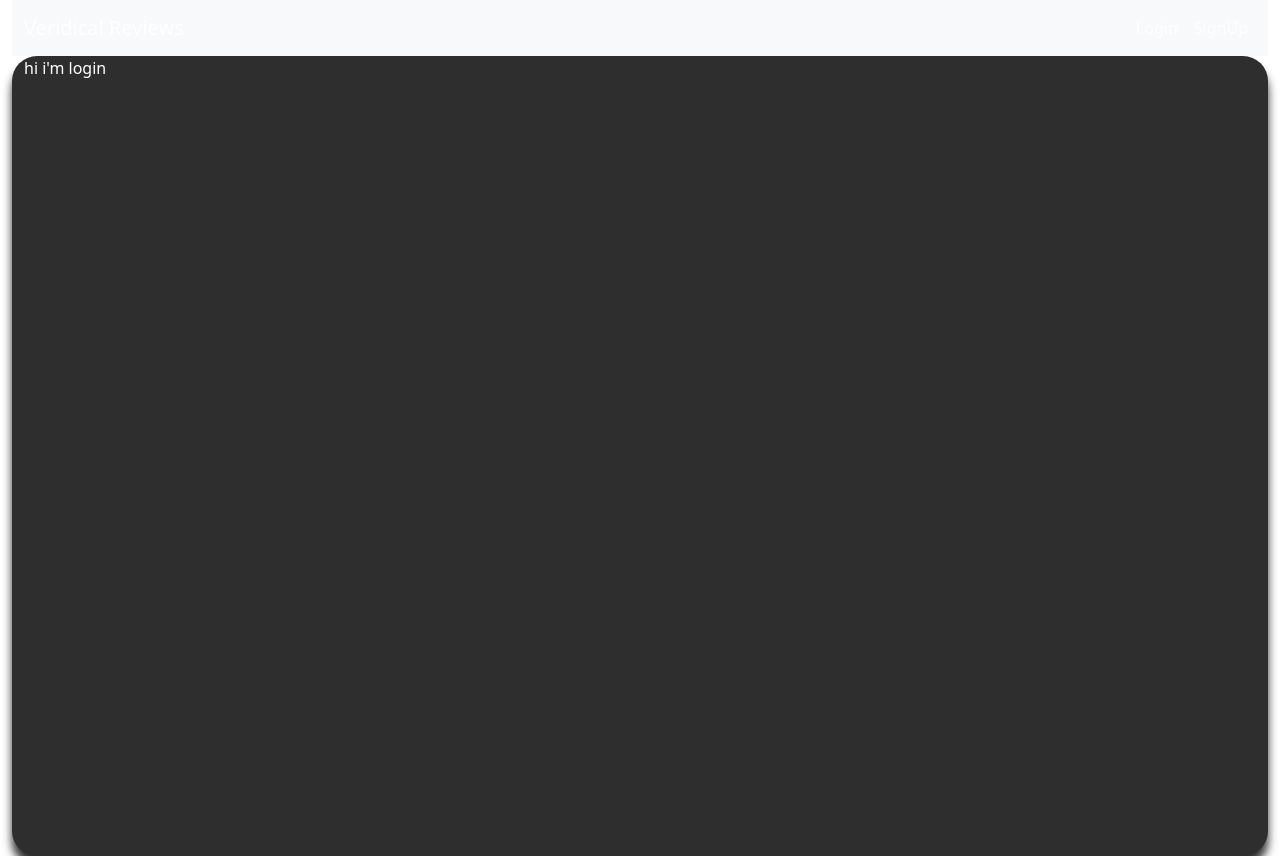
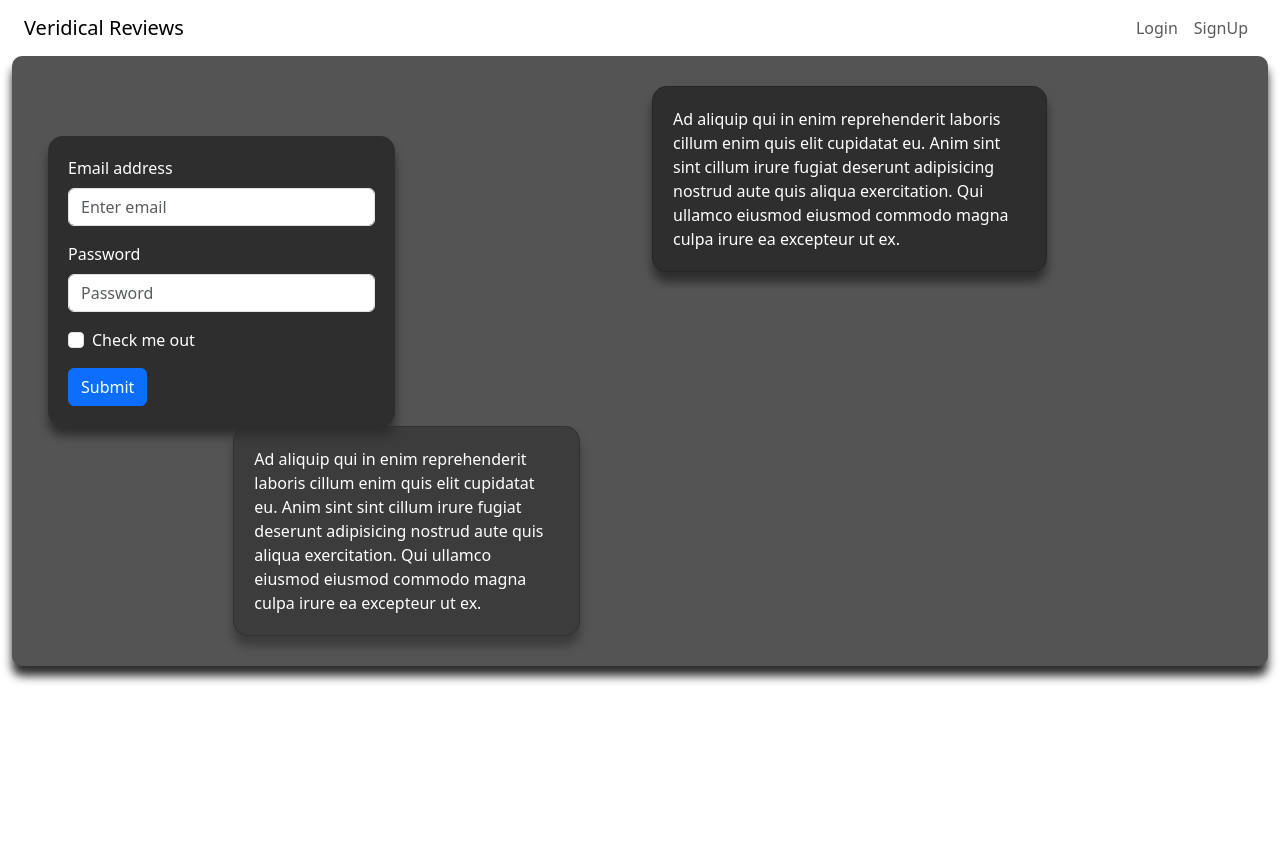
Before and after one commit to BharathReddyA/VReviewer, a React (Create React App) app: page /Login in a window 1280 px wide. After the commit the page ends 800 px from the top, so only its background shows below. Built offline with nearby package versions, Linux system fonts and the light colour scheme.

Commit message:
login, signup, and nav pages modified with diff styles.

```diff
--- a/src/Assets/Style.css
+++ b/src/Assets/Style.css
@@ -7,24 +7,67 @@
   min-width: 400px;
 }
 
-.signupPage{
+.signupPage {
   background-color: #545454;
+  border-radius: 10px;
+  box-shadow: 0px 10px 10px 0px #2e2e2e;
+  margin-bottom: 10px
 }
+
+.gap {
+  padding: 15px;
+}
+
+.gridViewContainer {
+  display: grid;
+  grid-template-columns: 1fr 1fr 1fr;
+  grid-template-rows: 1fr 1fr;
+  /* gap: 20px; */
+}
+
 .signupForm {
   color: #ffffff;
   background-color: #2e2e2e;
-  min-height: 670px;
-  border-top-right-radius: 25px;
-  border-top-left-radius: 25px;
+  border-radius: 15px;
   box-shadow: 0px 10px 10px 0px #2e2e2e;
-  max-width: 500px;
+  max-width: 100%;
   padding: 20px;
+}
+
+.gridOne {
+  grid-area: 1 / 1 / 3 / 2;
+  z-index: 5;
+}
+
+.gridTwo {
+  grid-area: 1 / 3 / 3 / 4;
+  z-index: 1;
+}
+
+.socialButtonsCard{
+  background-color: #3c3c3c !important;
+  color: #ffffff !important;
+  border-radius: 15px !important;
+  padding: 20px !important;
+  box-shadow: 0px 10px 10px 0px #3c3c3c;
+}
+
+.signupContentCard {
+  background-color: #2e2e2e !important;
+  color: #ffffff !important;
+  border-radius: 15px !important;
+  padding: 20px !important;
+  box-shadow: 0px 10px 10px 0px #2e2e2e;
 }
 
 .formCenter {
   margin-top: 50px;
 }
 
-.formRowGap{
+.formRowGap {
   margin-bottom: 10px;
 }
+
+.navbarStyle {
+  background-color: #ffffff !important;
+}
--- a/src/Screens/Login.js
+++ b/src/Screens/Login.js
@@ -1,13 +1,106 @@
-import React from "react";
-import Container from "react-bootstrap/esm/Container";
+import React, { useState } from "react";
+import Container from "react-bootstrap/Container";
+import { Row, Col, Form, Button, Card } from "react-bootstrap";
 import "../Assets/Style.css";
 
-export default function Login() {
+const Login = () => {
+  const [formData, setFormData] = useState({
+    email: "",
+    password: "",
+  });
+
+  const handleChange = (e) => {
+    const { name, value } = e.target;
+    setFormData({
+      ...formData,
+      [name]: value,
+    });
+  };
+
+  const handleSubmit = (e) => {
+    e.preventDefault();
+    // Add your logic for form submission here
+    console.log("Form submitted:", formData);
+  };
+
   return (
-    <div>
-      <Container fluid className="loginForm">
-        hi i'm login
-      </Container>
-    </div>
+    <Container fluid className="signupPage">
+      <div className="gap"></div>
+      <Row>
+        <Col lg={6}>
+          <Container fluid>
+            <Container>
+              <Row className="gridViewContainer">
+                <Row>
+                  <Col lg={8} className="gridOne">
+                    <Form
+                      onSubmit={handleSubmit}
+                      className="formCenter signupForm"
+                    >
+                      <Form.Group className="mb-3" controlId="formBasicEmail">
+                        <Form.Label>Email address</Form.Label>
+                        <Form.Control
+                          value={formData.email}
+                          onChange={handleChange}
+                          type="email"
+                          placeholder="Enter email"
+                          name="email"
+                        />
+                      </Form.Group>
+                      <Form.Group
+                        className="mb-3"
+                        controlId="formBasicPassword"
+                      >
+                        <Form.Label>Password</Form.Label>
+                        <Form.Control
+                          value={formData.password}
+                          onChange={handleChange}
+                          type="password"
+                          placeholder="Password"
+                          name="password"
+                        />
+                      </Form.Group>
+                      <Form.Group
+                        className="mb-3"
+                        controlId="formBasicCheckbox"
+                      >
+                        <Form.Check type="checkbox" label="Check me out" />
+                      </Form.Group>
+                      <Button variant="primary" type="submit">
+                        Submit
+                      </Button>
+                    </Form>
+                  </Col>
+                </Row>
+                <Row>
+                  <Col lg={4}></Col>
+                  <Col lg={8} className="gridTwo">
+                    <Card className="socialButtonsCard">
+                      Ad aliquip qui in enim reprehenderit laboris cillum enim
+                      quis elit cupidatat eu. Anim sint sint cillum irure fugiat
+                      deserunt adipisicing nostrud aute quis aliqua
+                      exercitation. Qui ullamco eiusmod eiusmod commodo magna
+                      culpa irure ea excepteur ut ex.
+                    </Card>
+                  </Col>
+                </Row>
+              </Row>
+            </Container>
+          </Container>
+        </Col>
+        {/* <Col lg={2}></Col> */}
+        <Col lg={4}>
+          <Card className="signupContentCard">
+            Ad aliquip qui in enim reprehenderit laboris cillum enim quis elit
+            cupidatat eu. Anim sint sint cillum irure fugiat deserunt
+            adipisicing nostrud aute quis aliqua exercitation. Qui ullamco
+            eiusmod eiusmod commodo magna culpa irure ea excepteur ut ex.
+          </Card>
+        </Col>
+      </Row>
+      <div className="gap"></div>
+    </Container>
   );
-}
+};
+
+export default Login;
--- a/src/Screens/SignUp.js
+++ b/src/Screens/SignUp.js
@@ -1,6 +1,6 @@
 import React, { useState } from "react";
 import Container from "react-bootstrap/Container";
-import { Row, Col, Form, Button } from "react-bootstrap";
+import { Row, Col, Form, Button, Card } from "react-bootstrap";
 import "../Assets/Style.css";
 
 const SignUp = () => {
@@ -28,13 +28,18 @@ const SignUp = () => {
 
   return (
     <Container fluid className="signupPage">
-      <Container fluid className="signupForm">
-        Sign-up here for daily reviewing of the websites you visit.
+      <div className="gap"></div>
+      <Row>
+        <Col lg={6}>
+          <Container fluid>
             <Container>
+              <Row className="gridViewContainer">
                 <Row>
-            <Col lg={0}></Col>
-            <Col lg={8}>
-              <Form onSubmit={handleSubmit} className="formCenter">
+                  <Col lg={8} className="gridOne">
+                    <Form
+                      onSubmit={handleSubmit}
+                      className="formCenter signupForm"
+                    >
                       <Form.Group className="mb-3" controlId="formBasicName">
                         <Form.Label>Full name</Form.Label>
                         <Form.Control
@@ -45,7 +50,10 @@ const SignUp = () => {
                           name="name"
                         />
                       </Form.Group>
-                <Form.Group className="mb-3" controlId="formBasicNickName">
+                      <Form.Group
+                        className="mb-3"
+                        controlId="formBasicNickName"
+                      >
                         <Form.Label>Nickname</Form.Label>
                         <Form.Control
                           value={formData.nickName}
@@ -55,7 +63,10 @@ const SignUp = () => {
                           name="nickName"
                         />
                       </Form.Group>
-                <Form.Group className="mb-3" controlId="formBasicPhoneNumber">
+                      <Form.Group
+                        className="mb-3"
+                        controlId="formBasicPhoneNumber"
+                      >
                         <Form.Label>Phone Number</Form.Label>
                         <Form.Control
                           value={formData.phoneNumber}
@@ -75,8 +86,10 @@ const SignUp = () => {
                           name="email"
                         />
                       </Form.Group>
-
-                <Form.Group className="mb-3" controlId="formBasicPassword">
+                      <Form.Group
+                        className="mb-3"
+                        controlId="formBasicPassword"
+                      >
                         <Form.Label>Password</Form.Label>
                         <Form.Control
                           value={formData.password}
@@ -86,7 +99,10 @@ const SignUp = () => {
                           name="password"
                         />
                       </Form.Group>
-                <Form.Group className="mb-3" controlId="formBasicCheckbox">
+                      <Form.Group
+                        className="mb-3"
+                        controlId="formBasicCheckbox"
+                      >
                         <Form.Check type="checkbox" label="Check me out" />
                       </Form.Group>
                       <Button variant="primary" type="submit">
@@ -94,10 +110,34 @@ const SignUp = () => {
                       </Button>
                     </Form>
                   </Col>
-            <Col lg={0}></Col>
+                </Row>
+                <Row>
+                  <Col lg={4}></Col>
+                  <Col lg={8} className="gridTwo">
+                    <Card className="socialButtonsCard">
+                      Ad aliquip qui in enim reprehenderit laboris cillum enim
+                      quis elit cupidatat eu. Anim sint sint cillum irure fugiat
+                      deserunt adipisicing nostrud aute quis aliqua
+                      exercitation. Qui ullamco eiusmod eiusmod commodo magna
+                      culpa irure ea excepteur ut ex.
+                    </Card>
+                  </Col>
+                </Row>
               </Row>
             </Container>
           </Container>
+        </Col>
+        {/* <Col lg={2}></Col> */}
+        <Col lg={4}>
+          <Card className="signupContentCard">
+            Ad aliquip qui in enim reprehenderit laboris cillum enim quis elit
+            cupidatat eu. Anim sint sint cillum irure fugiat deserunt
+            adipisicing nostrud aute quis aliqua exercitation. Qui ullamco
+            eiusmod eiusmod commodo magna culpa irure ea excepteur ut ex.
+          </Card>
+        </Col>
+      </Row>
+      <div className="gap"></div>
     </Container>
   );
 };
--- a/src/components/NavbarTop.js
+++ b/src/components/NavbarTop.js
@@ -4,16 +4,17 @@ import Container from "react-bootstrap/Container";
 import Nav from "react-bootstrap/Nav";
 import Navbar from "react-bootstrap/Navbar";
 // import NavDropdown from "react-bootstrap/NavDropdown";
+import "../Assets/Style.css";
 function NavbarTop() {
   return (
-    <Navbar expand="lg" className="bg-body-tertiary">
+    <Navbar expand="lg" className="bg-body-tertiary, navbarStyle">
       <Container
         fluid
         className="nav-style"
         style={{ justifyContent: "space-between", flexDirection: "row" }}
       >
         <div>
-          <Navbar.Brand href="Login" style={{ color: "white" }}>
+          <Navbar.Brand href="Login">
             Veridical Reviews
           </Navbar.Brand>
         </div>
@@ -30,7 +31,7 @@ function NavbarTop() {
           />
           <Navbar.Collapse
             id="navbarScroll"
-            style={{ color: "white", flexDirection: "column-reverse" }}
+            style={{ flexDirection: "column-reverse" }}
           >
             <Nav
               className="me-auto my-2 my-lg-0"
@@ -42,10 +43,10 @@ function NavbarTop() {
               }}
               navbarScroll
             >
-              <Nav.Link href="Login" style={{ color: "white" }}>
+              <Nav.Link href="Login">
                 Login
               </Nav.Link>
-              <Nav.Link href="SignUp" style={{ color: "white" }}>
+              <Nav.Link href="SignUp">
                 SignUp
               </Nav.Link>
             </Nav>
```
Lines whose indentation alone changed are shown as unchanged.
